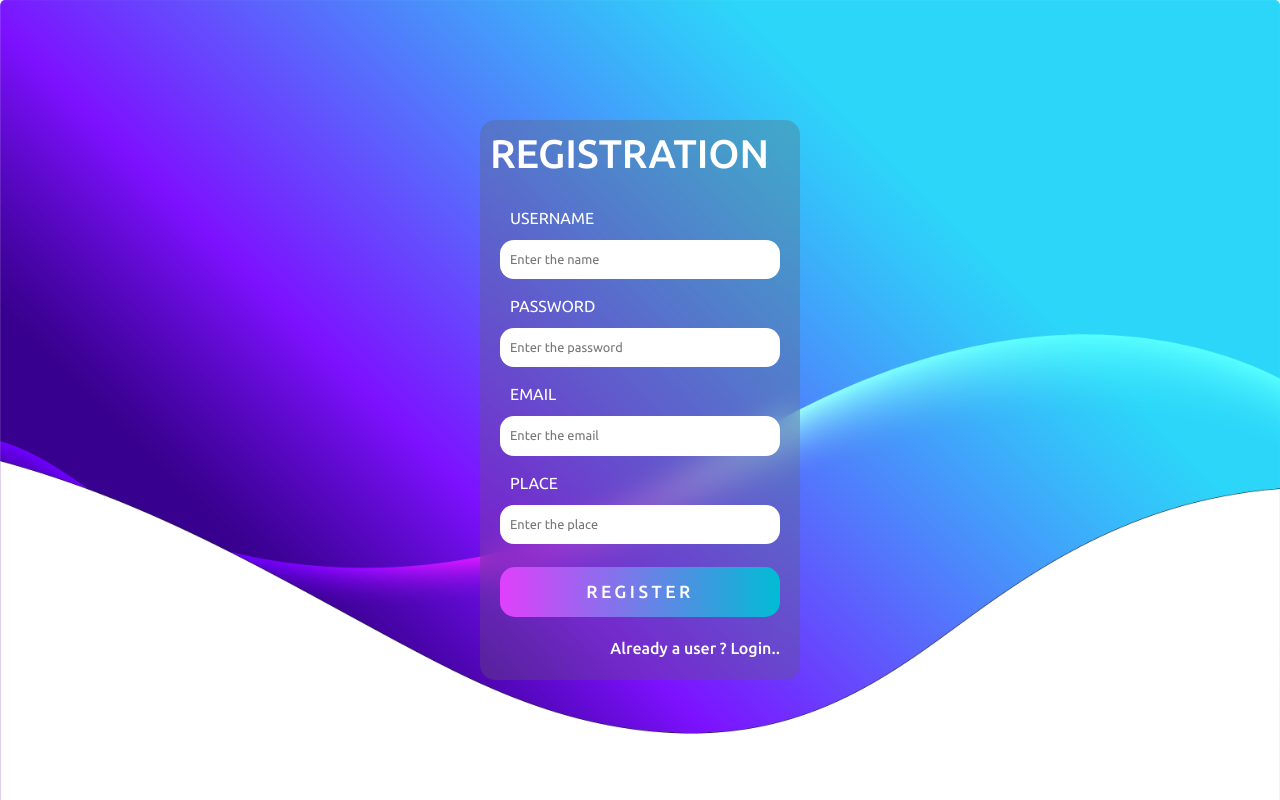
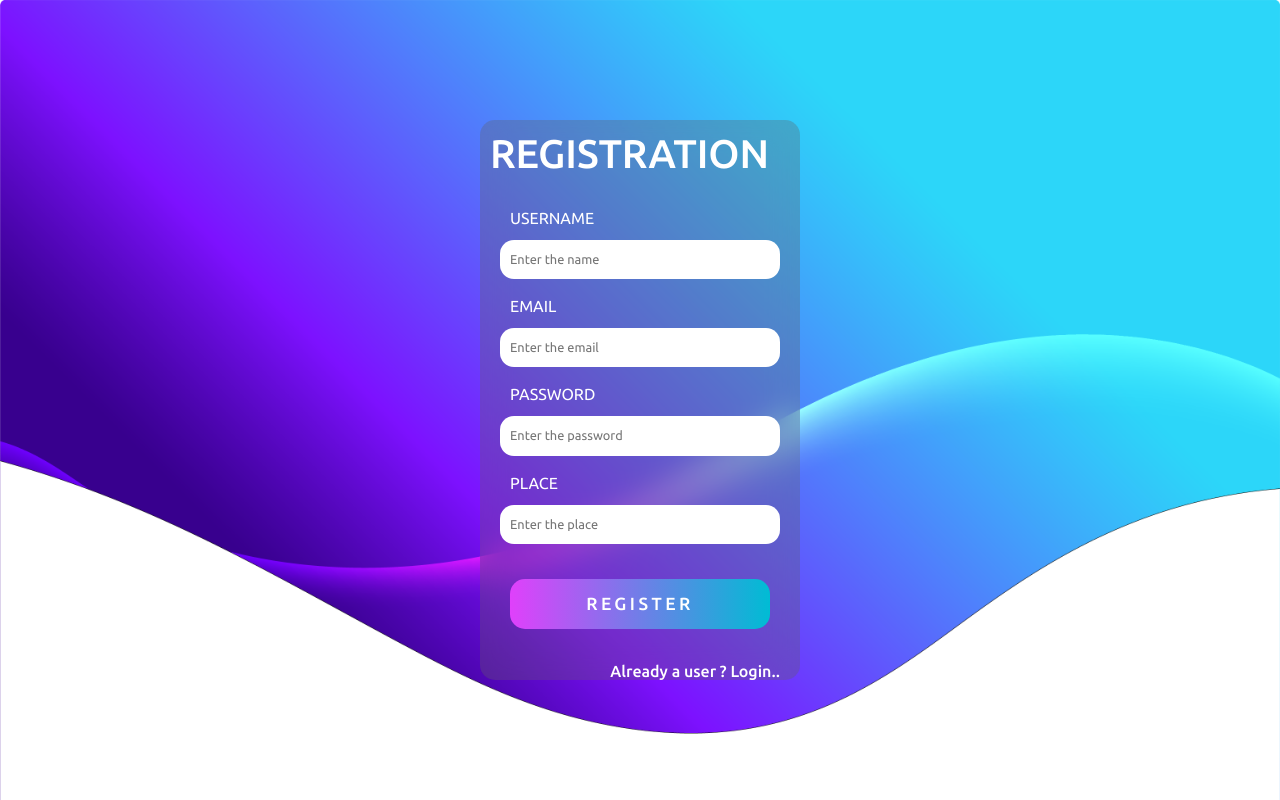
Before and after one commit to vysakhvivi/productapp, a React (Create React App) app: page / in a window 1280 px wide. Built offline with nearby package versions, Linux system fonts and the light colour scheme; a web font is replaced by a local one.

Commit message:
cant get a connection to back-end

```diff
--- a/package.json
+++ b/package.json
@@ -7,6 +7,7 @@
     "@testing-library/jest-dom": "^5.16.4",
     "@testing-library/react": "^13.3.0",
     "@testing-library/user-event": "^13.5.0",
+    "axios": "^0.27.2",
     "bootstrap": "^5.2.0",
     "react": "^18.2.0",
     "react-bootstrap": "^2.4.0",
--- a/src/components/Register.js
+++ b/src/components/Register.js
@@ -1,44 +1,83 @@
-import React from 'react'
+import React ,{useState} from 'react'
 import './register.css'
-import {useParams,Link} from 'react-router-dom'
+import {Link} from 'react-router-dom'
+import axios from 'axios'
+
 
 
 function Register() {
+
+
+const [name,setname]=useState("");
+const [password,setpassword]=useState("");
+const [email,setemail]=useState("");
+const [place,setplace]=useState("");
+
+    function getdata(e){
+        console.log(name,email,password,place);
+    }
+
+const url="http://localhost:3000/"
+const postdata=async(res)=>{
+    res.preventdefault();
+
+   axios.post(url,{
+    name, email, password, place
+   })
+   .then(res=>{
+    console.log(res.data)
+   })
+
+    const data = await res.json();
+    if(data.status===422 || !data){
+        window.alert("Invalid Registration")
+    }else{
+        window.alert("Successfully Registered")
+        History.pushState("/login")
+    }
+}
+
+
+
+
   return (
     <div className='regcontainer' >
         <div>
             <h1 className='heading'>REGISTRATION</h1>
         </div>
+            <form action="" method="POST" >
                 <div className='form-group'>
                     <label className='formlabel'>
                     <i class="zmdi zmdi-account-circle zmdi-hc-lg"></i> UserName
                     </label>
-                <input type="text" name='name' id='name' className='forminput' placeholder='Enter the name'></input>
+                    <input type="text" name='name'  onChange={(e)=>setname(e.target.value)}  id='name' className='forminput' required placeholder='Enter the name'></input>
+                </div>
+                <div className='form-group'>
+                    <label className='formlabel'>
+                    <i class="zmdi zmdi-email zmdi-hc-lg"></i> Email
+                    </label>
+                    <input type="email" onChange={(e)=>setemail(e.target.value)} name='email' id='email' className='forminput' required placeholder='Enter the email'/>
                 </div>
                 <div className='form-group'>
                     <label className='formlabel'>
                     <i class="zmdi zmdi-account zmdi-hc-lg"></i> Password
                     </label>
-                <input type="password" name='password' id='password' className='forminput' placeholder='Enter the password'/>
+                    <input type="password" onChange={(e)=>setpassword(e.target.value)} name='password' id='password' className='forminput' required placeholder='Enter the password'/>
                 </div>
-            <div className='form-group'>
-                <label className='formlabel'>
-                <i class="zmdi zmdi-email zmdi-hc-lg"></i> Email
-                </label>
-                <input type="email" name='email' id='email' className='forminput' placeholder='Enter the email'/>
-            </div>
+
                 <div className='form-group'>
                     <label className='formlabel'>
                     <i class="zmdi zmdi-gps-dot zmdi-hc-lg"></i> Place
                     </label>
-                <input type="text" name='place' id='place' className='forminput' placeholder='Enter the place'/>
+                    <input type="text" onChange={(e)=>setplace(e.target.value)}  name='place' id='place' className='forminput' required placeholder='Enter the place'/>
                 </div>
                 <div className='button'>
-                    <button className='button1'>Register</button>
+                        <button type='submit' onClick={postdata} className='button1'>Register</button>
                 </div>
                 <div className='alreadylogin'>
                     <Link to={'/login'} >Already a user ? Login.. </Link>
                 </div>
+            </form>
 
 
     </div>
--- a/src/components/addproduct.css
+++ b/src/components/addproduct.css
@@ -54,6 +54,11 @@
 
 .button{
     margin: auto;
+    padding-top:30px;
+    padding: 30px;
+    display: flex;
+    align-items: center;
+    justify-content: center;
 }
 
 .button1{
```
Also changed, not shown: 1 other file (tests, documents, lock files or other folders). Lines whose indentation alone changed are shown as unchanged.
